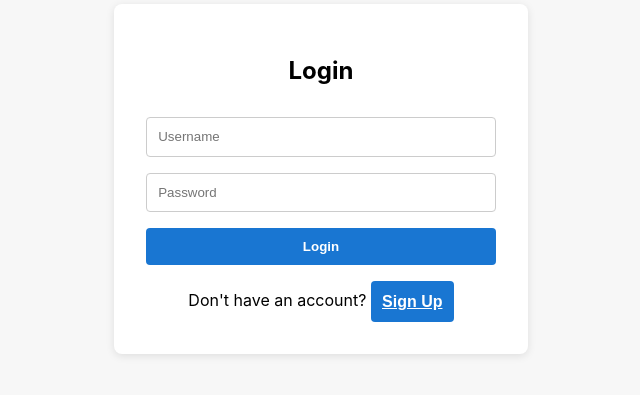
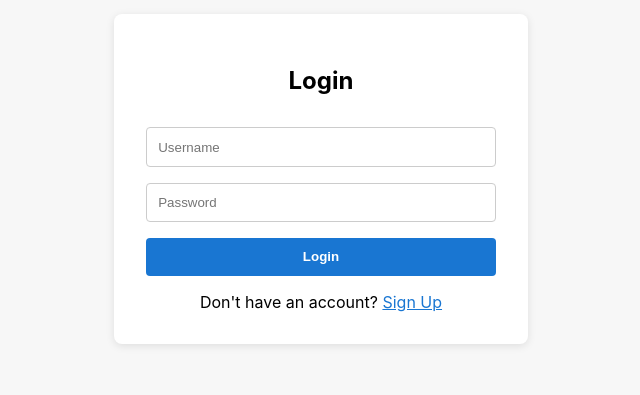
Before and after one commit to SekibaalaMark/E-ACCOUTANT, a React (Create React App) app in the folder frontend/: page / in a window 1280 px wide. Shown: the part 221-616 px from the top of the page, without its empty margins (319-959 px from the left). Built offline with nearby package versions, Linux system fonts and the light colour scheme.

Commit message:
made the signup a link on login not a button

```diff
--- a/frontend/src/Login.tsx
+++ b/frontend/src/Login.tsx
@@ -1,11 +1,8 @@
 import React, { useState } from "react";
 import axios from "axios";
+import { Link } from "react-router-dom";
 
-interface Props {
-  onSignupClick: () => void;
-}
-
-const Login: React.FC<Props> = ({ onSignupClick }) => {
+const Login: React.FC = () => {
   const [form, setForm] = useState({ username: "", password: "" });
   const [loading, setLoading] = useState(false);
   const [error, setError] = useState<string | null>(null);
@@ -20,7 +17,6 @@
     setError(null);
     try {
       const res = await axios.post("https://e-accoutant.onrender.com/api/login/", form);
-      // For now, just log the response. Later, redirect based on role.
       if (res.data.user.role === "admin") {
         alert("Login successful! Welcome, admin.");
         // TODO: Redirect to admin dashboard
@@ -59,9 +55,9 @@
         {error && <div className="error">{error}</div>}
         <div className="signup-link">
           Don't have an account?{" "}
-          <button type="button" onClick={onSignupClick} className="link-btn">
+          <Link to="/signup" className="link-btn">
             Sign Up
-          </button>
+          </Link>
         </div>
       </form>
     </div>
```
